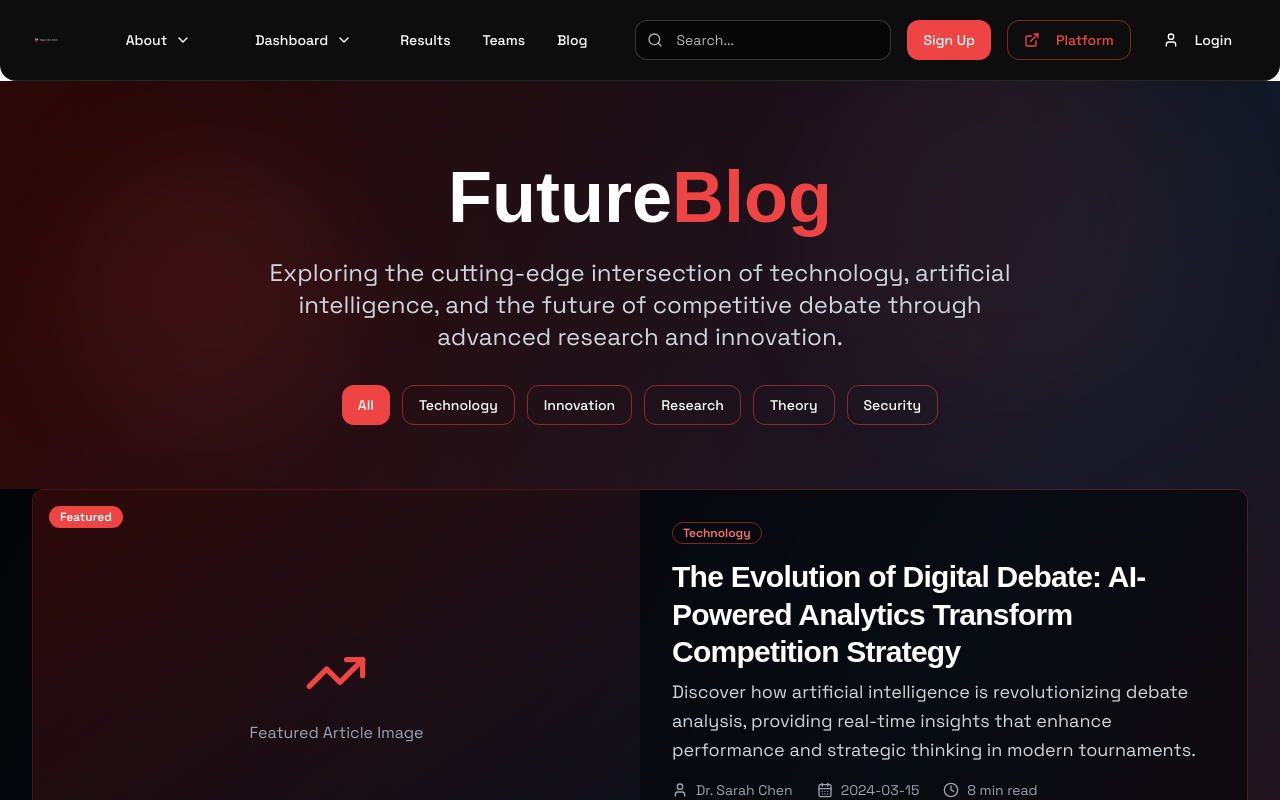
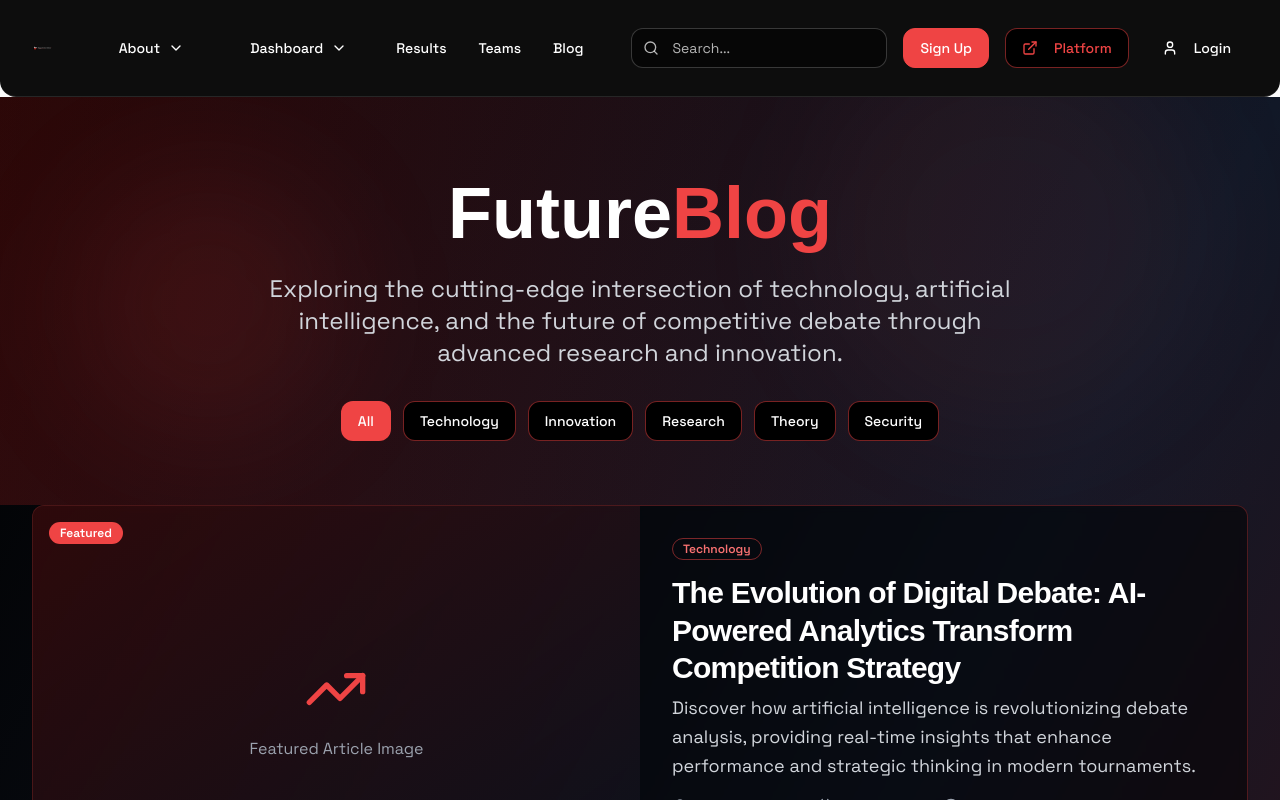
Before and after one commit to AdjustExperiment/ziggy-web-app, a React (Vite) app: page /blog in a window 1280 px wide. Shown: the top 800 px of the page. Built offline with nearby package versions, Linux system fonts and the light colour scheme; a web font is replaced by a local one.

Commit message:
Update background and logo styling
Update background styling for rounded elements to include outlines with black/grey and red detailing. Increase the size of the logo in the navbar for better visibility.

```diff
--- a/src/components/Navbar.tsx
+++ b/src/components/Navbar.tsx
@@ -36,13 +36,13 @@ export function Navbar() {
   return (
     <nav className="sticky top-0 z-50 border-b bg-black/95 backdrop-blur-lg border-white/10 animate-fade-in rounded-b-2xl">
       <div className="mx-auto max-w-7xl px-4 sm:px-6 lg:px-8">
-        <div className="flex h-20 items-center justify-between">
+        <div className="flex h-24 items-center justify-between">
           {/* Logo */}
           <div className="flex items-center">
             <img
               src="/lovable-uploads/bb7e942b-4006-461c-b9ed-9bdde6f1500c.png"
               alt="Debate Champions Logo"
-              className="h-12 sm:h-16 w-auto object-contain rounded-lg hover:scale-105 transition-transform duration-300"
+              className="h-16 sm:h-20 w-auto object-contain rounded-lg hover:scale-105 transition-transform duration-300"
             />
           </div>
 
@@ -61,7 +61,7 @@ export function Navbar() {
                     <span className="absolute inset-x-0 -bottom-1 h-0.5 bg-red-500 scale-x-0 group-hover:scale-x-100 transition-transform duration-300 origin-left"></span>
                   </Button>
                 </DropdownMenuTrigger>
-                <DropdownMenuContent className="bg-black/95 border-white/20 backdrop-blur-lg min-w-[200px] animate-scale-in rounded-xl z-50">
+                <DropdownMenuContent className="bg-black border-red-500/30 backdrop-blur-lg min-w-[200px] animate-scale-in rounded-xl z-50">
                   {aboutNavigation.map((item) => (
                     <DropdownMenuItem key={item.name} asChild>
                       <a
@@ -87,7 +87,7 @@ export function Navbar() {
                     <span className="absolute inset-x-0 -bottom-1 h-0.5 bg-red-500 scale-x-0 group-hover:scale-x-100 transition-transform duration-300 origin-left"></span>
                   </Button>
                 </DropdownMenuTrigger>
-                <DropdownMenuContent className="bg-black/95 border-white/20 backdrop-blur-lg min-w-[200px] animate-scale-in rounded-xl z-50">
+                <DropdownMenuContent className="bg-black border-red-500/30 backdrop-blur-lg min-w-[200px] animate-scale-in rounded-xl z-50">
                   {dashboardNavigation.map((item) => (
                     <DropdownMenuItem key={item.name} asChild>
                       <a
--- a/src/components/ui/button.tsx
+++ b/src/components/ui/button.tsx
@@ -9,14 +9,14 @@ const buttonVariants = cva(
   {
     variants: {
       variant: {
-        default: "bg-primary text-primary-foreground hover:bg-primary/90 transition-smooth",
+        default: "bg-primary text-primary-foreground hover:bg-primary/90 border border-red-500/30 transition-smooth",
         destructive:
           "bg-destructive text-destructive-foreground hover:bg-destructive/90 transition-smooth",
         outline:
-          "border border-white/30 bg-transparent text-white hover:bg-white hover:text-black transition-smooth",
+          "border border-red-500/50 bg-black text-white hover:bg-red-500 hover:text-white transition-smooth",
         secondary:
-          "bg-white/10 text-white hover:bg-white/20 hover:text-white transition-smooth",
-        ghost: "text-white hover:bg-white/10 hover:text-white transition-smooth",
+          "bg-gray-900 text-white border border-red-500/30 hover:bg-gray-800 hover:text-white transition-smooth",
+        ghost: "text-white border border-transparent hover:bg-gray-900 hover:text-white hover:border-red-500/30 transition-smooth",
         link: "text-primary underline-offset-4 hover:underline transition-smooth",
         hero: "bg-gradient-accent text-white hover:opacity-90 shadow-glow border-0 font-semibold transition-smooth",
         tournament: "bg-white text-black hover:bg-white/90 shadow-tournament font-semibold transition-smooth",
--- a/src/components/ui/card.tsx
+++ b/src/components/ui/card.tsx
@@ -9,7 +9,7 @@ const Card = React.forwardRef<
   <div
     ref={ref}
     className={cn(
-      "rounded-xl border bg-card text-card-foreground shadow-sm",
+      "rounded-xl border border-red-500/20 bg-black text-card-foreground shadow-sm",
       className
     )}
     {...props}
--- a/src/components/ui/input.tsx
+++ b/src/components/ui/input.tsx
@@ -8,7 +8,7 @@ const Input = React.forwardRef<HTMLInputElement, React.ComponentProps<"input">>(
       <input
         type={type}
         className={cn(
-          "flex h-10 w-full rounded-xl border border-input bg-background px-3 py-2 text-base ring-offset-background file:border-0 file:bg-transparent file:text-sm file:font-medium file:text-foreground placeholder:text-muted-foreground focus-visible:outline-none focus-visible:ring-2 focus-visible:ring-ring focus-visible:ring-offset-2 disabled:cursor-not-allowed disabled:opacity-50 md:text-sm",
+          "flex h-10 w-full rounded-xl border border-red-500/30 bg-black text-white px-3 py-2 text-base ring-offset-background file:border-0 file:bg-transparent file:text-sm file:font-medium file:text-foreground placeholder:text-white/70 focus-visible:outline-none focus-visible:ring-2 focus-visible:ring-red-500 focus-visible:ring-offset-2 disabled:cursor-not-allowed disabled:opacity-50 md:text-sm",
           className
         )}
         ref={ref}
--- a/src/components/ui/textarea.tsx
+++ b/src/components/ui/textarea.tsx
@@ -10,7 +10,7 @@ const Textarea = React.forwardRef<HTMLTextAreaElement, TextareaProps>(
     return (
       <textarea
         className={cn(
-          "flex min-h-[80px] w-full rounded-xl border border-input bg-background px-3 py-2 text-sm ring-offset-background placeholder:text-muted-foreground focus-visible:outline-none focus-visible:ring-2 focus-visible:ring-ring focus-visible:ring-offset-2 disabled:cursor-not-allowed disabled:opacity-50",
+          "flex min-h-[80px] w-full rounded-xl border border-red-500/30 bg-black text-white px-3 py-2 text-sm ring-offset-background placeholder:text-white/70 focus-visible:outline-none focus-visible:ring-2 focus-visible:ring-red-500 focus-visible:ring-offset-2 disabled:cursor-not-allowed disabled:opacity-50",
           className
         )}
         ref={ref}
```
